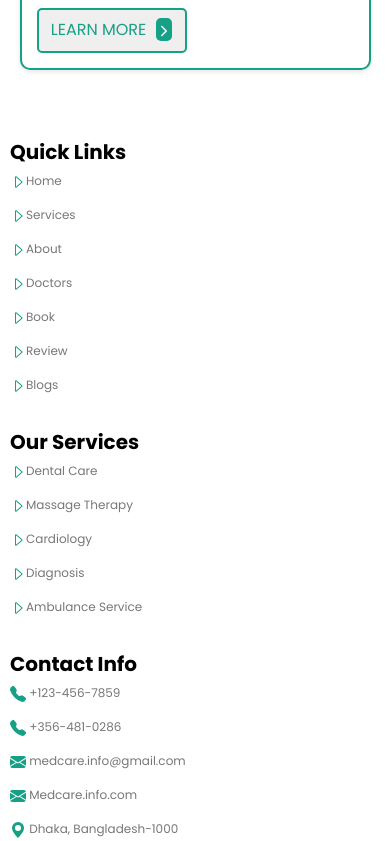
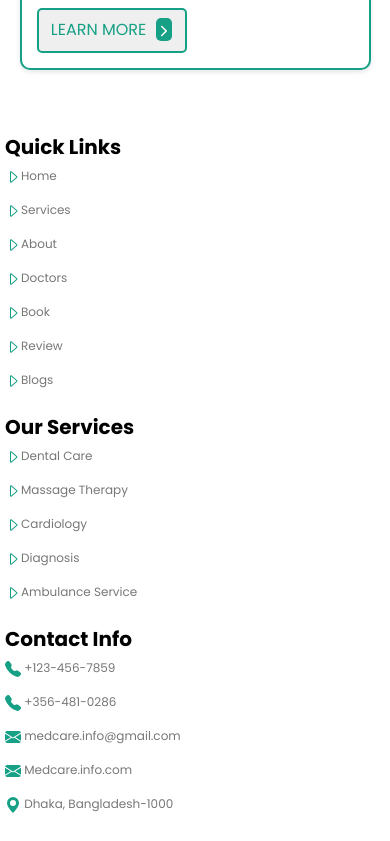
Before and after one commit to yeswanth-2003/MEDICAL-FRONTEND, a React (Create React App) app: page /home in a window 390 px wide. Shown: the part 9080-9921 px from the top of the page. Built offline with nearby package versions, Linux system fonts and the light colour scheme; a web font is replaced by a local one.

Commit message:
Update footer.css

```diff
--- a/src/footer.css
+++ b/src/footer.css
@@ -91,6 +91,9 @@
     .sb-footer-section-padding{
       display: flex;
     }
+    .sb-footer-link-ajju{
+      padding: 5px;
+    }
     .sb-footer-link a{
         font-size: 12px;    }
    }
```
